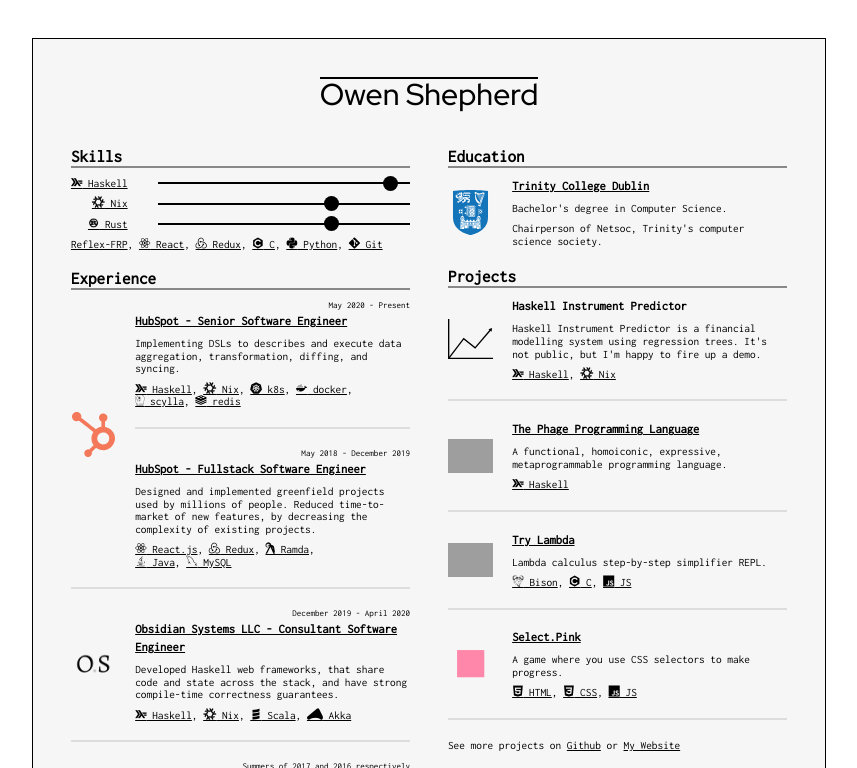
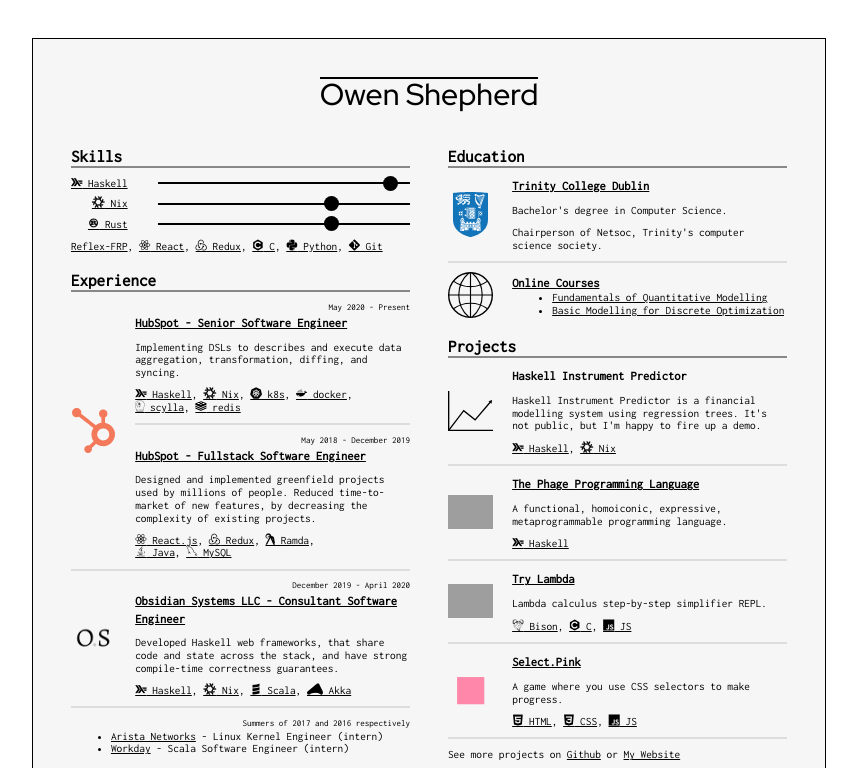
Before and after one commit to 414owen/cv, a plain HTML site: page index.html in a window 1280 px wide. Shown: the top 768 px of the page, without its empty margins (211-1068 px from the left). Drawn offline with nearby package versions, Linux system fonts and the light colour scheme; grey boxes are pictures that could not be loaded; files whose address does not match are found by name; a web font is replaced by a local one.

Commit message:
moved online courses to education, better spacings

```diff
--- a/index.html
+++ b/index.html
@@ -482,7 +482,42 @@
 
               </div>
             </div>
+            <div class="section">
+
+              <div class="logod">
+                <a href="https://www.tcd.ie/">
+                  <div class="logo">
+                    <img src="./globe.svg" alt="Internet"/>
                   </div>
+                </a>
+
+                <div>
+                  <a href="https://www.tcd.ie/">
+                    <h3>
+                      Online Courses
+                    </h3>
+                  </a>
+                  <div>
+                    <div class="section info">
+                      <ul>
+                        <li>
+                          <a href="https://www.coursera.org/learn/wharton-quantitative-modeling/home/welcome">
+                            Fundamentals of Quantitative Modelling
+                          </a>
+                        </li>
+                        <li>
+                          <a href="https://www.coursera.org/learn/basic-modeling/home/welcome">
+                            Basic Modelling for Discrete Optimization
+                          </a>
+                        </li>
+                      </ul>
+                    </div>
+                  </div>
+                </div>
+              </div>
+            </div>
+          </div>
+
           <h2>
             Projects
           </h2>
@@ -695,7 +730,8 @@
           </div>
 
           <h2>Favourite Tech Books</h2>
-          <div class="info">
+          <div>
+            <div class="section info">
               <ul>
                 <li>
                   <a href="https://haskellbook.com/">
@@ -713,6 +749,7 @@
                   </a>
                 </li>
               </ul>
+            </div>
           </div>
 
           <h2>About Me &amp; Contact</h2>
--- a/style.css
+++ b/style.css
@@ -130,12 +130,12 @@ h3 {
 
 .section:not(:first-child) {
   border-top: var(--line-width) solid var(--l2);
-  padding-top: var(--m);
+  padding-top: calc(var(--m) / 2);
+  margin-top: calc(var(--m) / 2);
 }
 
 .section {
   overflow: hidden;
-  margin-bottom: var(--m);
 }
 
 .logod {
@@ -179,7 +179,7 @@ ul {
 }
 
 .bullets > *:not(:first-child), p:not(:first-child) {
-  margin-top: 2mm;
+  margin-top: calc(var(--m) / 2);
   margin-bottom: 0;
 }
 
```
Also changed, not shown: globe.svg (added). Lines whose indentation alone changed are shown as unchanged.
